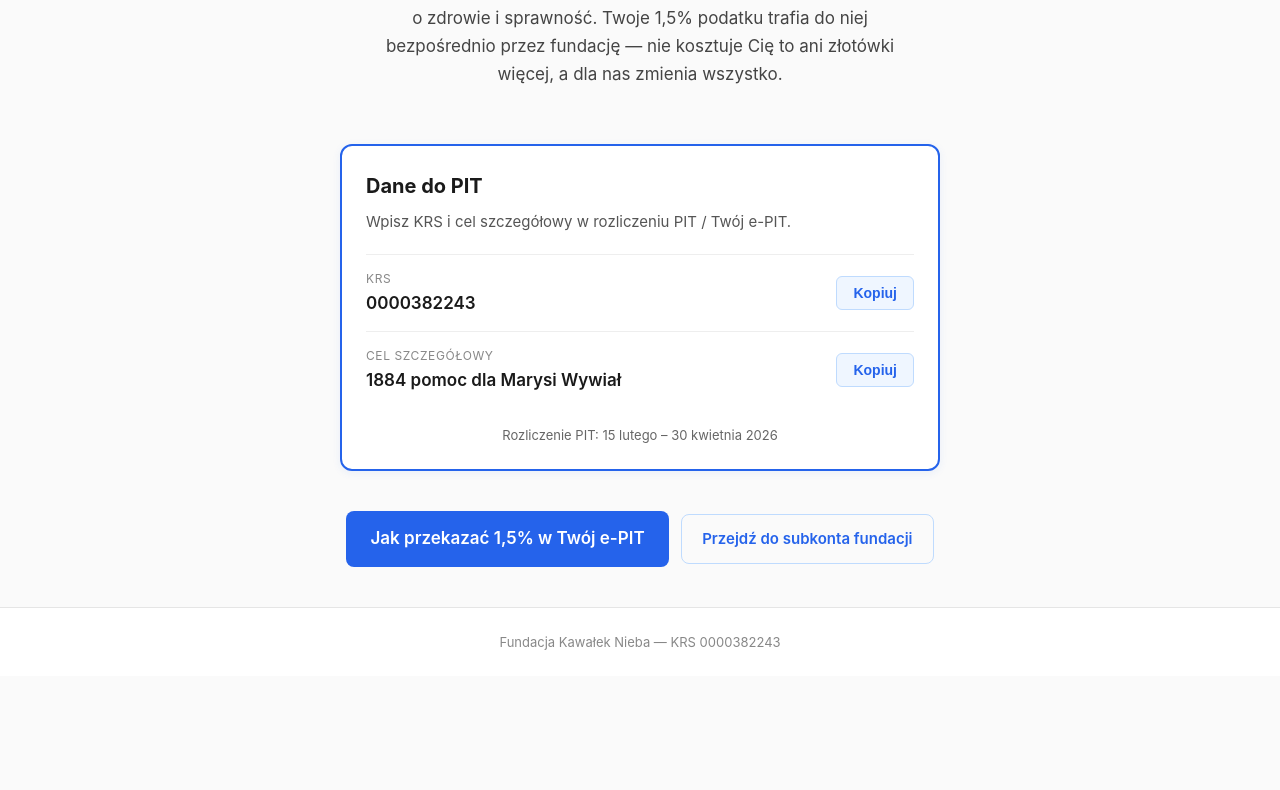
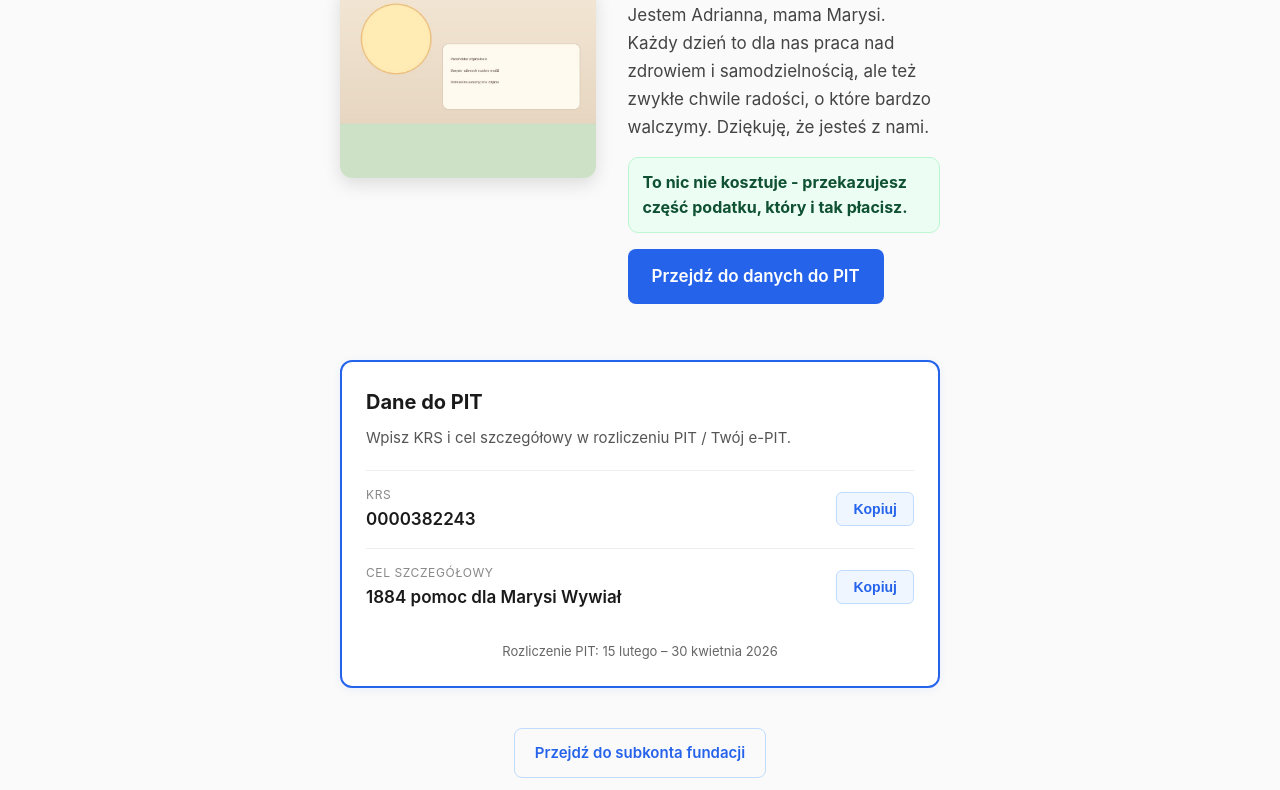
Before and after one commit to marysia15/marysia15.github.io, a website: page docs/index.html in a window 1280 px wide. Shown: the part 235-1025 px from the top of the page. Before the commit the page ends 911 px from the top, so only its background shows below. Drawn offline with Linux system fonts and the light colour scheme.

Commit message:
Implement phase 1 task 005 hero section

```diff
--- a/docs/css/style.css
+++ b/docs/css/style.css
@@ -35,11 +35,31 @@ body {
 
 /* Hero */
 .hero {
-  padding: 2.5rem 0 1.5rem;
+  padding: 2rem 0 1.5rem;
+}
+
+.hero-layout {
+  display: grid;
+  gap: 1.25rem;
+}
+
+.hero-media {
+  margin: 0;
+}
+
+.hero-media img {
+  display: block;
+  width: 100%;
+  height: auto;
+  border-radius: 12px;
+  box-shadow: 0 6px 18px rgb(0 0 0 / 12%);
+}
+
+.hero-content {
   text-align: center;
 }
 
-.hero h1 {
+.hero-content h1 {
   font-size: 1.625rem;
   font-weight: 700;
   line-height: 1.3;
@@ -53,6 +73,22 @@ body {
   color: #444;
   max-width: 540px;
   margin: 0 auto;
+}
+
+.trust-line {
+  margin: 1rem auto 0;
+  max-width: 30rem;
+  font-size: 1rem;
+  font-weight: 700;
+  color: #0f5132;
+  background: #ecfdf3;
+  border: 1px solid #bbf7d0;
+  border-radius: 10px;
+  padding: 0.7rem 0.875rem;
+}
+
+.hero-cta {
+  margin-top: 1rem;
 }
 
 /* Donation card */
@@ -210,11 +246,33 @@ body {
 /* Desktop tweaks */
 @media (width >= 640px) {
   .hero {
-    padding: 3.5rem 0 2rem;
+    padding: 2.5rem 0 2rem;
   }
 
-  .hero h1 {
+  .hero-layout {
+    grid-template-columns: minmax(0, 0.9fr) minmax(0, 1.1fr);
+    align-items: center;
+    gap: 2rem;
+  }
+
+  .hero-content {
+    text-align: left;
+  }
+
+  .hero-content h1 {
     font-size: 2rem;
+  }
+
+  .intro {
+    margin: 0;
+  }
+
+  .trust-line {
+    margin: 1rem 0 0;
+  }
+
+  .hero-cta {
+    display: inline-block;
   }
 
   .btn-primary,
--- a/docs/index.html
+++ b/docs/index.html
@@ -32,16 +32,35 @@
     <main>
       <section class="hero">
         <div class="container">
-          <h1>Przekaż 1,5% podatku dla Marysi Wywiał</h1>
-          <p class="intro">
-            Jestem Adrianna, mama Marysi. Moja córka każdego dnia walczy o zdrowie i sprawność.
-            Twoje 1,5% podatku trafia do niej bezpośrednio przez fundację — nie kosztuje Cię to ani
-            złotówki więcej, a dla nas zmienia wszystko.
-          </p>
+          <div class="hero-layout">
+            <figure class="hero-media">
+              <img
+                src="assets/hero.jpg"
+                width="800"
+                height="600"
+                alt="Uśmiechnięta Marysia podczas codziennej aktywności"
+                data-testid="hero-image"
+              />
+            </figure>
+            <div class="hero-content">
+              <h1>Przekaż 1,5% podatku dla Marysi Wywiał</h1>
+              <p class="intro">
+                Jestem Adrianna, mama Marysi. Każdy dzień to dla nas praca nad zdrowiem i
+                samodzielnością, ale też zwykłe chwile radości, o które bardzo walczymy. Dziękuję,
+                że jesteś z nami.
+              </p>
+              <p class="trust-line">
+                To nic nie kosztuje - przekazujesz część podatku, który i tak płacisz.
+              </p>
+              <a href="#dane-do-pit" class="btn btn-primary hero-cta" data-testid="cta-to-pit"
+                >Przejdź do danych do PIT</a
+              >
+            </div>
+          </div>
         </div>
       </section>
 
-      <section class="donation-block" aria-label="Dane do rozliczenia PIT">
+      <section class="donation-block" id="dane-do-pit" aria-label="Dane do rozliczenia PIT">
         <div class="container">
           <div class="donation-card">
             <h2>Dane do PIT</h2>
@@ -83,9 +102,6 @@
 
       <section class="cta-section">
         <div class="container">
-          <a href="/jak-przekazac-15" class="btn btn-primary" data-testid="cta-how-to"
-            >Jak przekazać 1,5% w Twój e-PIT</a
-          >
           <a
             href="http://kawalek-nieba.pl/marysia-wywial/"
             class="btn btn-secondary"
```
Also changed, not shown: tasks/005-hero-photo-trust-cta.md (added, +63 -0 lines), tests/e2e/smoke.spec.js (+16 -1 lines), docs/assets/hero.jpg (added).
